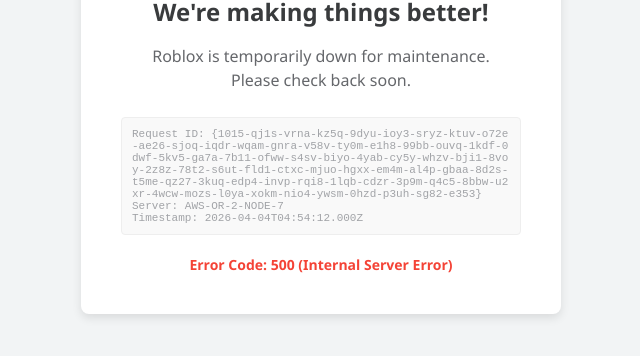
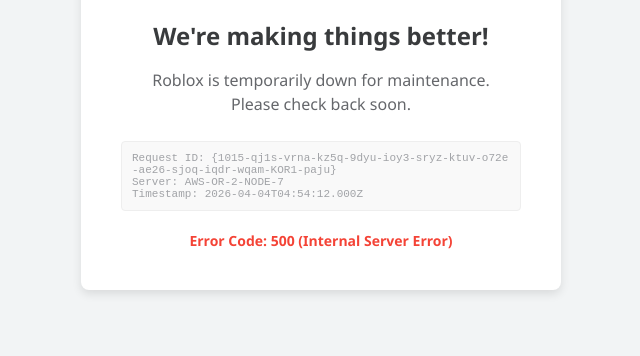
Before and after one commit to jwonpark1109/jwonpark1109.github.io, a plain HTML site: page index.html in a window 1280 px wide. Shown: the part 334-690 px from the top of the page, without its empty margins (319-959 px from the left). Drawn offline with Linux system fonts and the light colour scheme.

Commit message:
Update index.html

```diff
--- a/index.html
+++ b/index.html
@@ -63,7 +63,7 @@
         // 랜덤한 디버그 해시 생성 함수
         function generateHash() {
             const part = () => Math.random().toString(36).substring(2, 6);
-            return `{${part()}-${part()}-${part()}-${part()}-${part()}-${part()}-${part()}-${part()}-${part()}-${part()}-${part()}-${part()}-${part()}-${part()}-${part()}-${part()}-${part()}-${part()}-${part()}-${part()}-${part()}-${part()}-${part()}-${part()}-${part()}-${part()}-${part()}-${part()}-${part()}-${part()}-${part()}-${part()}-${part()}-${part()}-${part()}-${part()}-${part()}-${part()}-${part()}-${part()}-${part()}-${part()}-${part()}-${part()}-${part()}-${part()}-${part()}-${part()}-${part()}-${part()}-${part()}-${part()}-${part()}-${part()}-${part()}-${part()}-${part()}-${part()}-${part()}-${part()}-${part()}-${part()}-${part()}-${part()}-${part()}}`;
+            return `{${part()}-${part()}-${part()}-${part()}-${part()}-${part()}-${part()}-${part()}-${part()}-${part()}-${part()}-${part()}-${part()}-KOR1-paju}`;
         }
 
         // 페이지 로드 시 정보 삽입
```
